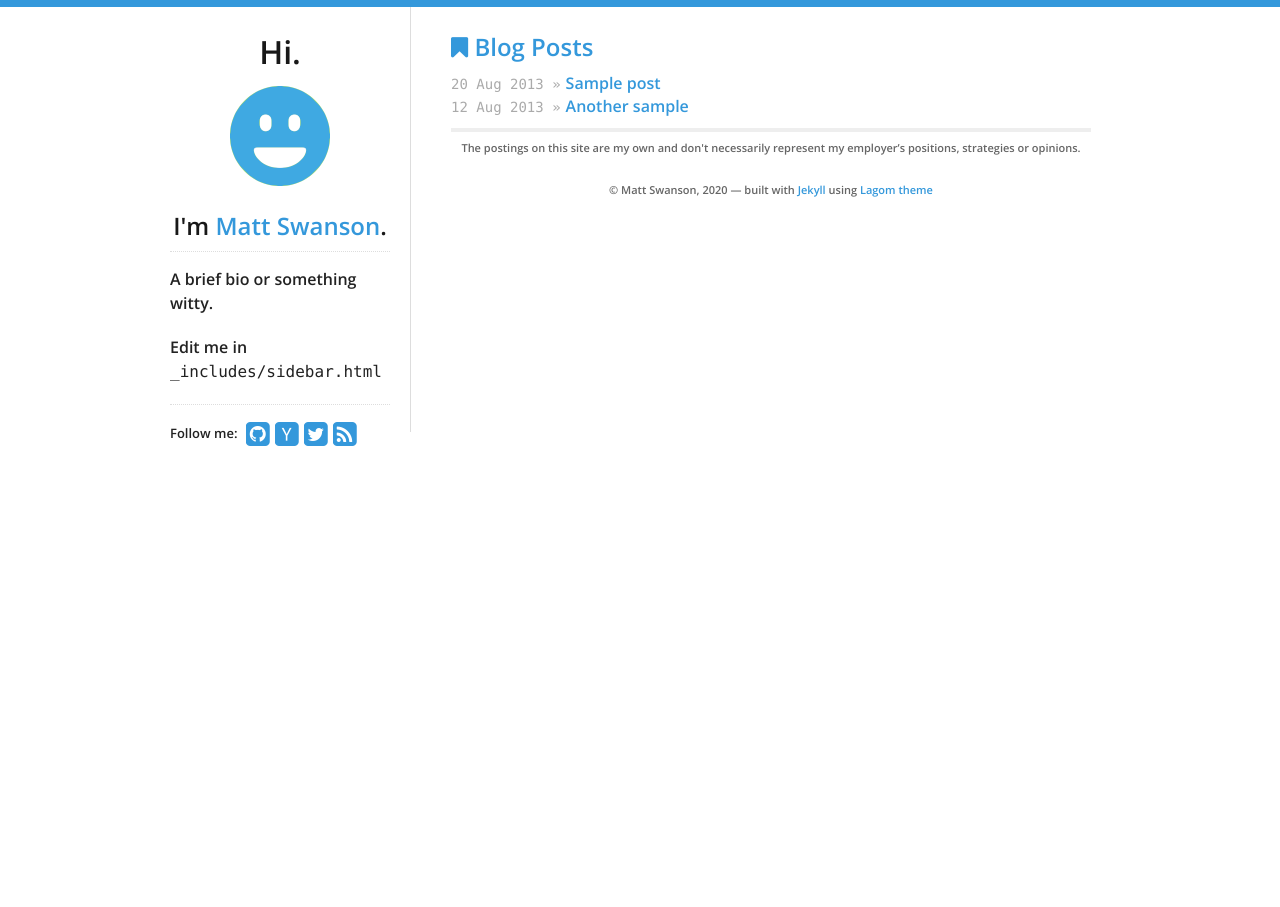
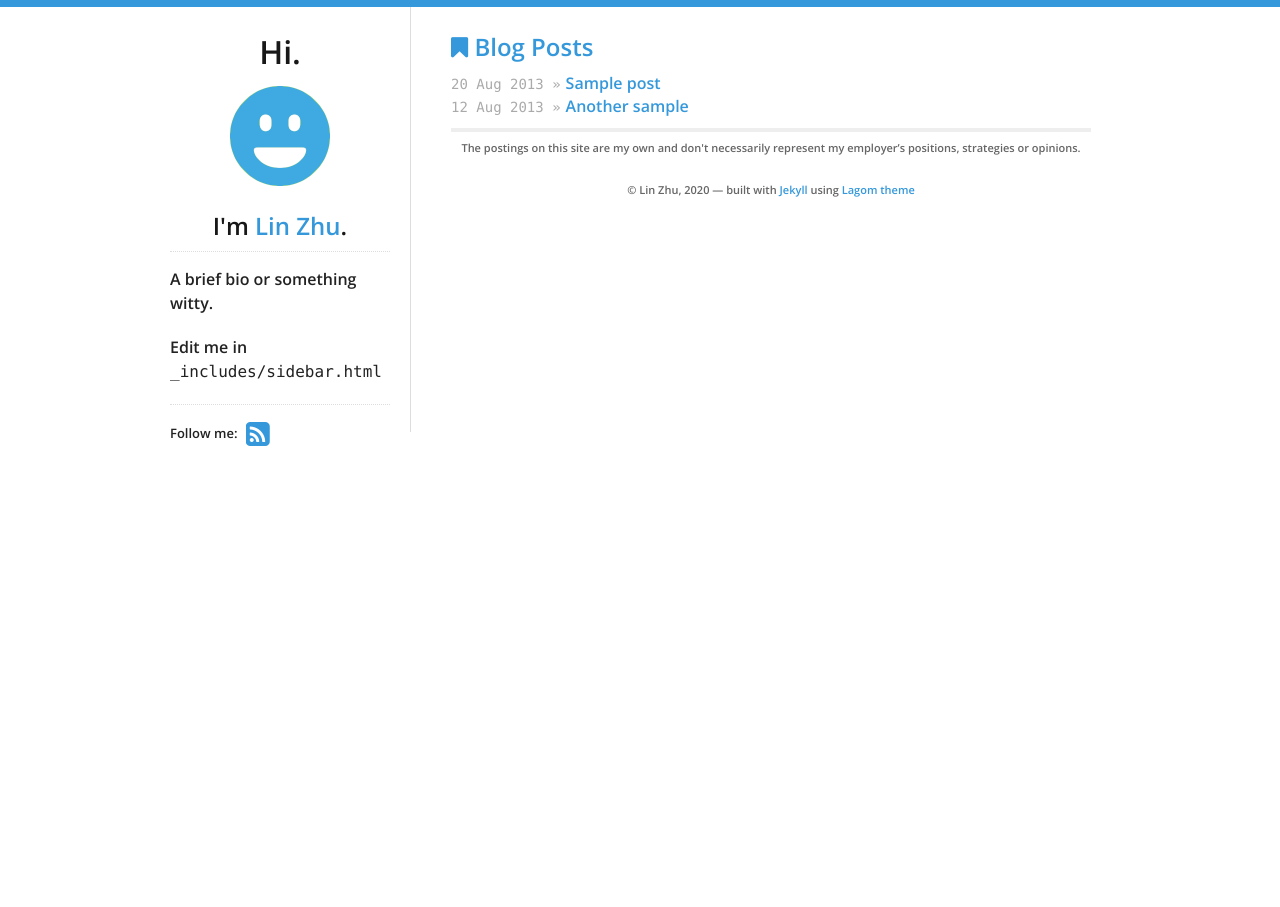
Before and after one commit to Crazyspike/crazyspike.github.io, a Jekyll site: the page built from index.html, in a window 1280 px wide. Built offline with Jekyll 4.4.1, drawn with Linux system fonts in a browser that asks for light colours.

Commit message:
Update theme.yml

```diff
--- a/_data/theme.yml
+++ b/_data/theme.yml
@@ -5,12 +5,12 @@ highlight_color: '#3498db'
 
 # Profile links on the left sidebar, leave blank to ignore
 social:
-  github: swanson
+  #github: swanson
   #bitbucket: philipj
-  hacker_news: swanson
+  #hacker_news: swanson
   #stackexchange: 348619
   #stackoverflow: 348619
-  twitter: _swanson
+  twitter:
   #facebook: zuck
   #tumblr: animalygifs
   #linkedin: philipjagielski
@@ -19,8 +19,8 @@ social:
   #flickr: johndoe
 
 # "Hi, I'm _______"
-name: Matt Swanson
-email: test@example.com
+name: Lin Zhu
+email: linzhu@pku.edu.cn
 tagline: "weak opinions, strongly held"
 
 # Google Analytics key, leave blank to ignore
```
